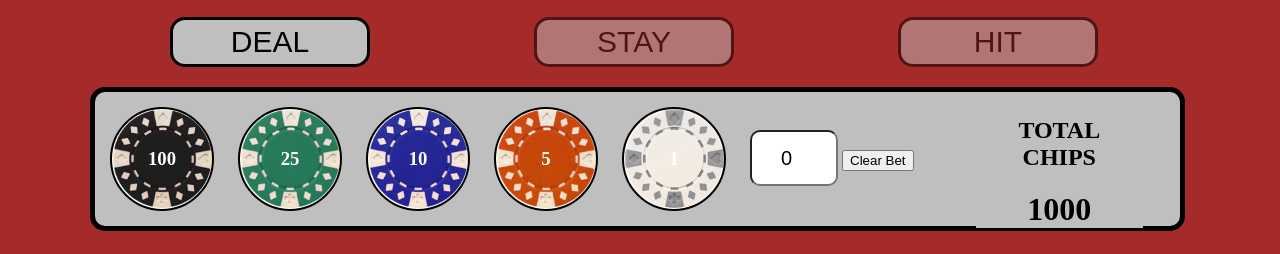
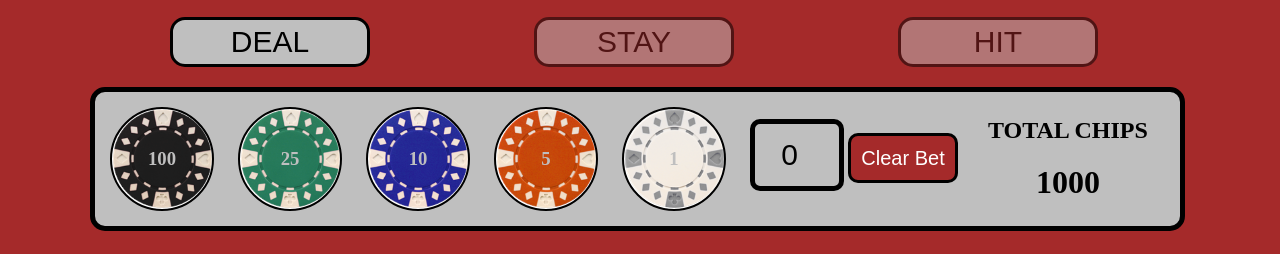
Before and after one commit to jtabach/blackjack, a plain HTML site: page index.html in a window 1280 px wide. Shown: the part 585-839 px from the top of the page. Drawn offline with nearby package versions, Linux system fonts and the light colour scheme.

Commit message:
ready to submit

```diff
--- a/main.js
+++ b/main.js
@@ -305,8 +305,10 @@ function clearBet() {
 
 function disableBetting() {
 	$('.chips').attr('disabled', true).addClass('disabled');
+	$('.clear').attr('disabled', true).addClass('disabled');
 }
 
 function enableBetting() {
 	$('.chips').attr('disabled', false).removeClass('disabled');
+	$('.clear').attr('disabled', false).removeClass('disabled');
 }
--- a/style.css
+++ b/style.css
@@ -124,6 +124,7 @@ span {
 
 .chips > h3 {
 	padding-top: 20px;
+	color: #bfbfbf;
 }
 
 .chips:hover {
@@ -152,17 +153,19 @@ span {
 }
 
 input {
-	height: 50px;
+	height: 60px;
 	width: 80px;
 	border-radius: 10px;
-	font-size: 20px;
+	font-size: 30px;
 	text-align: center;
+	border: 5px solid black;
+	background: #bfbfbf;
 }
 
 #chipCount, #betSummary {
 	display: inline-block;
 	text-align: center;
-	margin-right: 62px
+	margin-right: 20px
 }
 
 #chipCount {
@@ -195,6 +198,22 @@ input {
 	background: red;
 }
 
+.clear {
+	height: 50px;
+	font-size: 20px;
+	width: 110px;
+	padding: 5px;
+	border: 3px solid black;
+	background: brown;
+	color: white;
+	border-radius: 10px
+}
+
+.clear:hover {
+	cursor: pointer;
+	background: #8e2424;
+}
+
 .disabled {
 	opacity: 0.5;
 }
```
